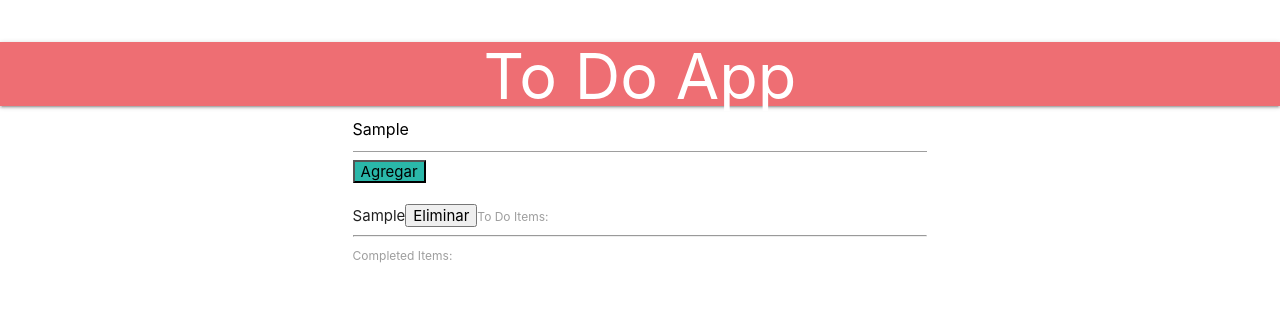
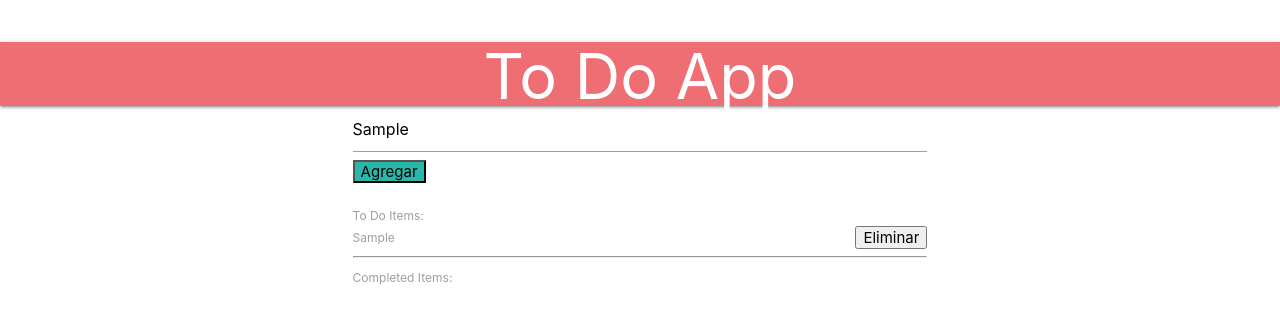
Before and after one commit to martrinity/todo-jquery, a plain HTML site: page index.html in a window 1280 px wide. Both pictures are taken after typing "Sample" into the empty fields and a click on the button "Agregar". Drawn offline with nearby package versions, Linux system fonts and the light colour scheme.

Commit message:
ingresa tarea como checkbox

```diff
--- a/assets/js/main.js
+++ b/assets/js/main.js
@@ -1,11 +1,12 @@
 $(document).ready(function() {
+	var counter = 0;
 	$("#agregar").click(function(ev) {
 		ev.preventDefault();
 		var tareaNueva = $("#tarea").val();
 		if(tareaNueva ==""){
 			alert("Ingrese tareas en su lista");
 		}else{
-			$("#checkbox1").before("<input type='checkbox' name='tarea'>" + tareaNueva + "</input><button id='borrar'>Eliminar</button>");
+			$("#checkbox1").append("<input type='checkbox' name='tarea'><label>" + tareaNueva + "</label><button id='borrar' class='right'>Eliminar</button><br>");
 		}
-	})
+	});
 });
--- a/index.html
+++ b/index.html
@@ -26,10 +26,13 @@
     <div class="container">
         <div class="row lista-pendiente">
             <div class="col offset-s2 s8">
-                <form action="">
-                    <label id="checkbox1">To Do Items: </label><!-- tareas ingresadas -->
-                    <hr>
-                    <label id="checkbox2">Completed Items: </label>
+            <label>To Do Items: </label>
+                <form id="checkbox1">
+                    <!-- tareas ingresadas -->
+                </form>
+                <hr>
+                <label>Completed Items: </label>
+                <form >
                     <!-- tareas checkeadas -->
                 </form>
             </div>
```
